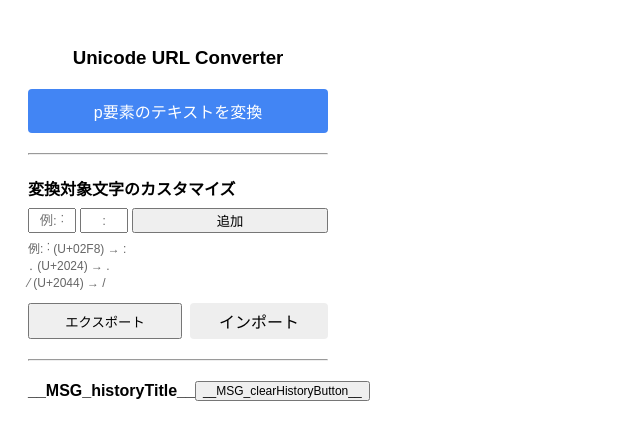
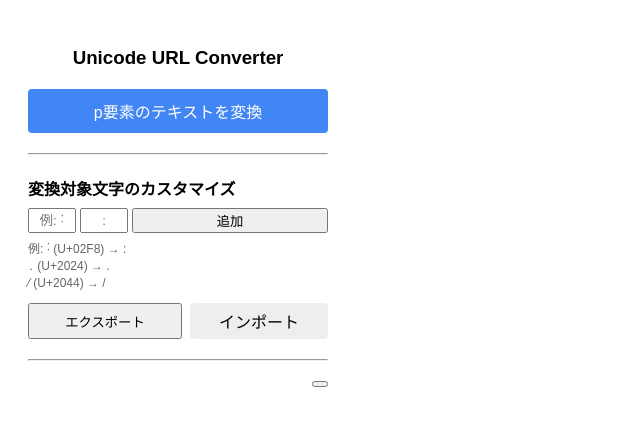
Before and after one commit to otsune/unicode-url-converter-fixed, a website with bundled scripts: page unicode-url-converter/popup.html in a window 1280 px wide. Shown: the whole page, without its empty margins (0-640 px from the left). Built offline with nearby package versions, Linux system fonts and the light colour scheme.

Commit message:
__MSG_historyTitle__の表示問題を修正

```diff
--- a/unicode-url-converter/popup.html
+++ b/unicode-url-converter/popup.html
@@ -87,8 +87,8 @@
   <hr style="margin:20px 0;">
   <div class="history">
     <div style="display:flex;justify-content:space-between;align-items:center;margin-bottom:8px;">
-      <h4 style="margin:0;" data-i18n="historyTitle">__MSG_historyTitle__</h4>
-      <button id="clearHistoryBtn" style="font-size:12px;" data-i18n="clearHistoryButton">__MSG_clearHistoryButton__</button>
+      <h4 style="margin:0;" data-i18n="historyTitle"></h4>
+      <button id="clearHistoryBtn" style="font-size:12px;" data-i18n="clearHistoryButton"></button>
     </div>
     <ul id="historyList" style="list-style:none;padding:0;margin:0;max-height:150px;overflow-y:auto;"></ul>
   </div>
```
